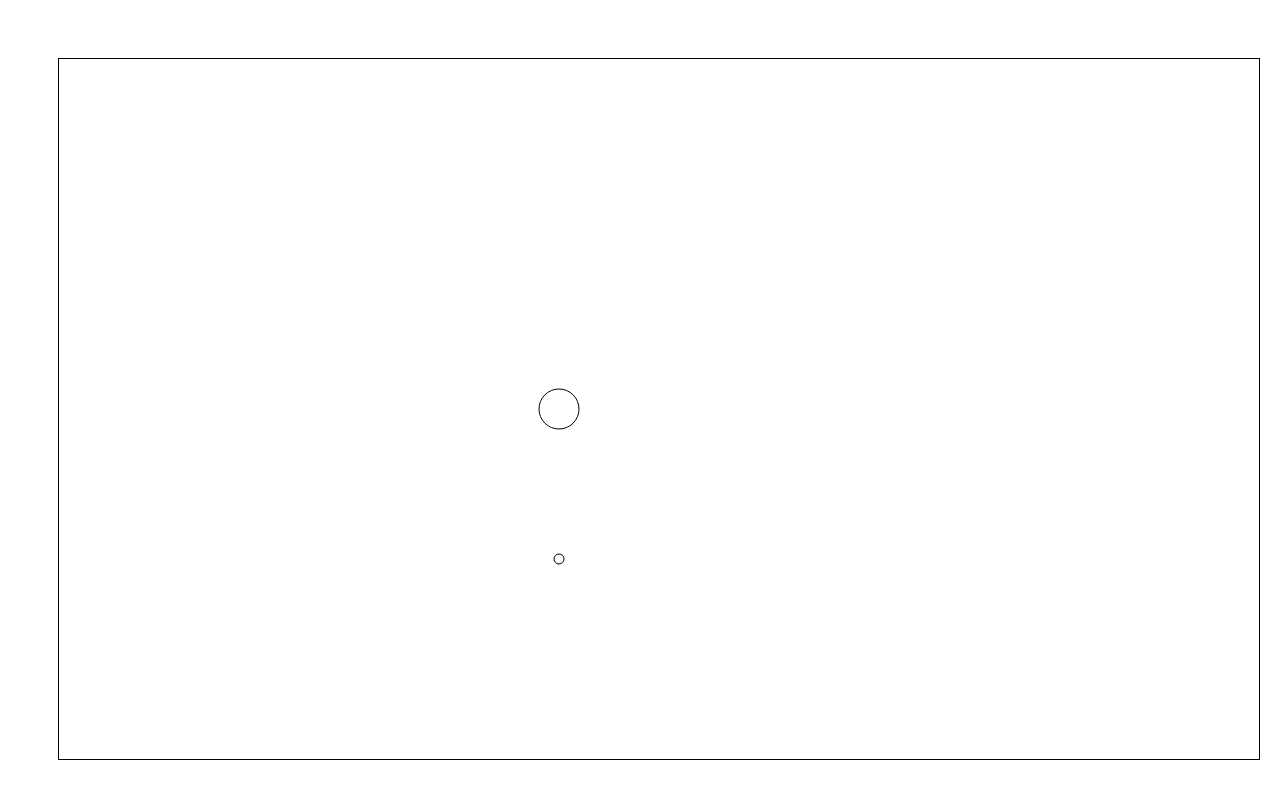
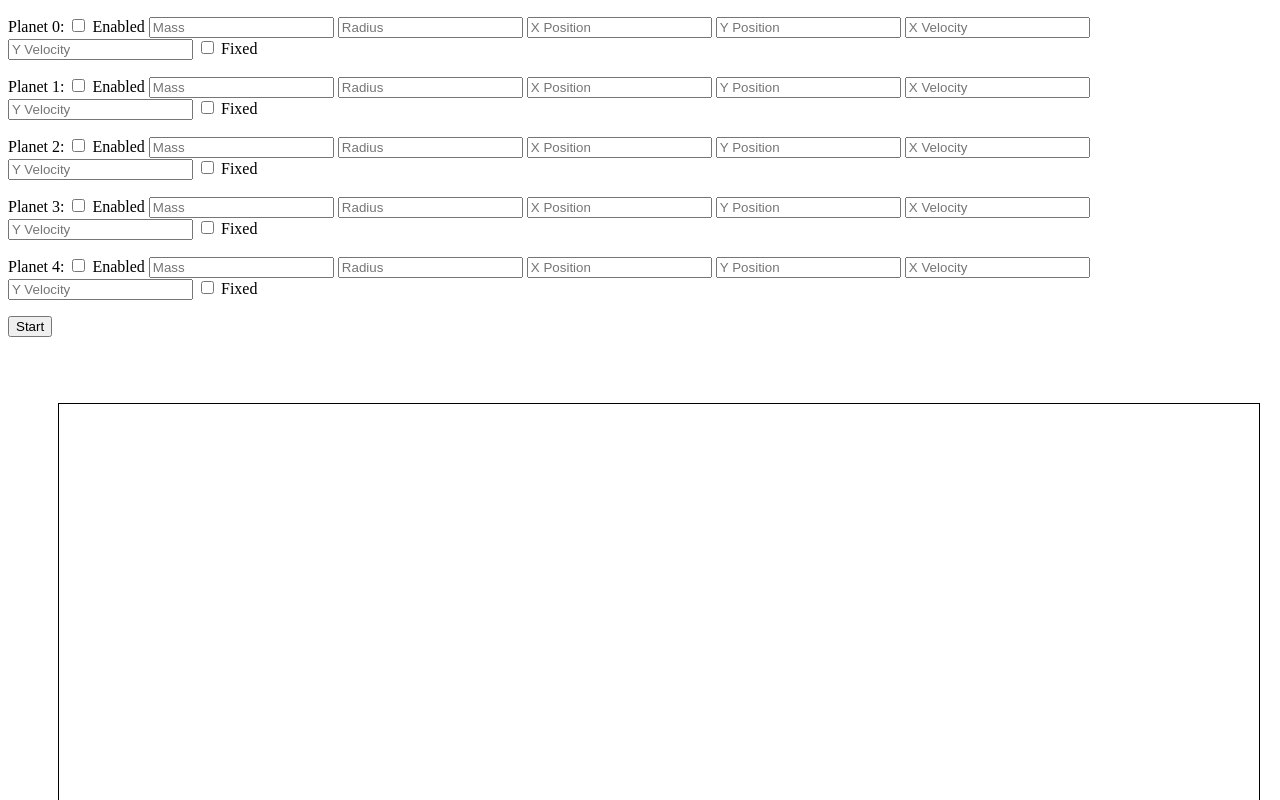
Before and after one commit to szokeasaurusrex/gravity, a plain HTML site: page index.html in a window 1280 px wide. Shown: the top 800 px of the page. Drawn offline with nearby package versions, Linux system fonts and the light colour scheme.

Commit message:
Made it possible to input planet starting parameters

```diff
--- a/gravity.js
+++ b/gravity.js
@@ -1,4 +1,5 @@
 var gravitational_constant = 10;
+var animationId;
 
 function Vector(x, y) {
   this.x = x;
@@ -98,15 +99,42 @@ function animate (ctx, planets) {
     planets[i].updatePosition();
     planets[i].draw(ctx);
   }
-  window.requestAnimationFrame(function() {animate(ctx, planets);});
+  animationId = window.requestAnimationFrame(function() {animate(ctx, planets);});
+}
+
+function startAnimation (ctx, num_planets) {
+  var planets = [];
+  for (var i = 0; i < num_planets; i++) {
+    var selector_prefix = "#planet" + i + "_";
+    console.log($(selector_prefix + "enabled").is(":checked"));
+    if ($(selector_prefix + "enabled").is(":checked")) {
+      var mass = parseFloat($(selector_prefix + "mass").val());
+      var radius = parseFloat($(selector_prefix + "radius").val());
+      var position = new Vector (parseFloat($(selector_prefix + "x").val()), parseFloat($(selector_prefix + "y").val()));
+      var velocity = new Vector (parseFloat($(selector_prefix + "vx").val()), parseFloat($(selector_prefix + "vy").val()));
+      var fixed = $(selector_prefix + "fixed").is(":checked");
+      planets.push(new Planet(i, mass, radius, position, velocity, fixed));
+      console.log(planets);
+    }
+  }
+  animationId = window.requestAnimationFrame(function() {animate(ctx, planets);});
+  $("#stop_animation").click(function() {
+    $("#stop_animation").hide();
+    $("#start_animation").show();
+    window.cancelAnimationFrame(animationId);
+  });
 }
 
 $(function() {
+  var num_planets = 5;
   var canvas = $("#canvas")[0];
   var ctx = canvas.getContext("2d");
   ctx.canvas.width = 1200;
   ctx.canvas.height = 700;
-  var earth = new Planet(0, 500, 20, new Vector(500,350), new Vector(0, 0), true);
-  var moon = new Planet(1, 10, 5, new Vector(500, 500), new Vector(6, 0), true);
-  window.requestAnimationFrame(function() {animate(ctx, [earth, moon]);});
+
+  $("#start_animation").click(function() {
+    $("#start_animation").hide();
+    $("#stop_animation").show();
+    startAnimation(ctx, num_planets);
+  });
 });
--- a/index.html
+++ b/index.html
@@ -7,6 +7,67 @@
   </head>
 
   <body>
+    <div id="parameters">
+      <p>
+        Planet 0:
+        <input type="checkbox" id="planet0_enabled"> Enabled
+        <input type="text" id="planet0_mass" placeholder="Mass">
+        <input type="text" id="planet0_radius" placeholder="Radius">
+        <input type="text" id="planet0_x" placeholder="X Position">
+        <input type="text" id="planet0_y" placeholder="Y Position">
+        <input type="text" id="planet0_vx" placeholder="X Velocity">
+        <input type="text" id="planet0_vy" placeholder="Y Velocity">
+        <input type="checkbox" id="planet0_fixed"> Fixed
+      </p>
+      <p>
+        Planet 1:
+        <input type="checkbox" id="planet1_enabled"> Enabled
+        <input type="text" id="planet1_mass" placeholder="Mass">
+        <input type="text" id="planet1_radius" placeholder="Radius">
+        <input type="text" id="planet1_x" placeholder="X Position">
+        <input type="text" id="planet1_y" placeholder="Y Position">
+        <input type="text" id="planet1_vx" placeholder="X Velocity">
+        <input type="text" id="planet1_vy" placeholder="Y Velocity">
+        <input type="checkbox" id="planet1_fixed"> Fixed
+      </p>
+      <p>
+        Planet 2:
+        <input type="checkbox" id="planet2_enabled"> Enabled
+        <input type="text" id="planet2_mass" placeholder="Mass">
+        <input type="text" id="planet2_radius" placeholder="Radius">
+        <input type="text" id="planet2_x" placeholder="X Position">
+        <input type="text" id="planet2_y" placeholder="Y Position">
+        <input type="text" id="planet2_vx" placeholder="X Velocity">
+        <input type="text" id="planet2_vy" placeholder="Y Velocity">
+        <input type="checkbox" id="planet2_fixed"> Fixed
+      </p>
+      <p>
+        Planet 3:
+        <input type="checkbox" id="planet3_enabled"> Enabled
+        <input type="text" id="planet3_mass" placeholder="Mass">
+        <input type="text" id="planet3_radius" placeholder="Radius">
+        <input type="text" id="planet3_x" placeholder="X Position">
+        <input type="text" id="planet3_y" placeholder="Y Position">
+        <input type="text" id="planet3_vx" placeholder="X Velocity">
+        <input type="text" id="planet3_vy" placeholder="Y Velocity">
+        <input type="checkbox" id="planet3_fixed"> Fixed
+      </p>
+      <p>
+        Planet 4:
+        <input type="checkbox" id="planet4_enabled"> Enabled
+        <input type="text" id="planet4_mass" placeholder="Mass">
+        <input type="text" id="planet4_radius" placeholder="Radius">
+        <input type="text" id="planet4_x" placeholder="X Position">
+        <input type="text" id="planet4_y" placeholder="Y Position">
+        <input type="text" id="planet4_vx" placeholder="X Velocity">
+        <input type="text" id="planet4_vy" placeholder="Y Velocity">
+        <input type="checkbox" id="planet4_fixed"> Fixed
+      </p>
+      <p>
+        <button id="start_animation">Start</button>
+        <button id="stop_animation" hidden>Stop</button>
+      </p>
+    </div>
     <canvas id="canvas">
       Your browser doesn't support canvas :(
     </canvas>
```
